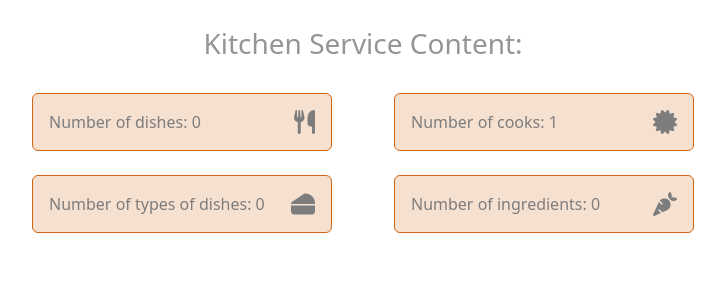
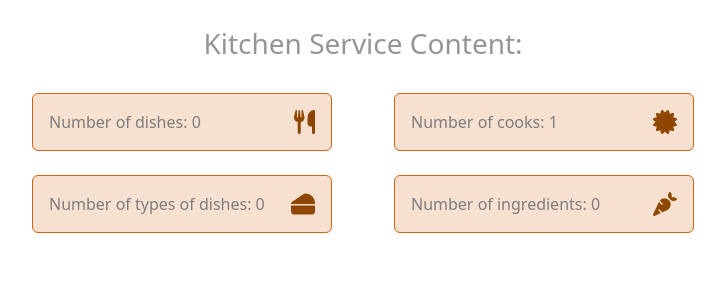
Before and after one commit to Iago-pixel/kitchen-service-mate, a Django app: page / in a window 1280 px wide. Shown: the part 373-678 px from the top of the page, without its empty margins (277-1002 px from the left). Run offline with Django 5.2, Linux system fonts and the light colour scheme; the visitor is signed in with stand-in values (Sample User, id 1); data comes from the database, SQL or seed files in the repository; data that the repository does not hold is empty; some libraries are stand-ins or nearby versions.

Commit message:
feat: update icon color in dish and cook cards for better visibility

```diff
--- a/templates/menu/index.html
+++ b/templates/menu/index.html
@@ -26,7 +26,7 @@
         <div class="card" style="width: 300px; border: solid 1px #D26415; color: #7D7D7D; background-color: rgb(210, 100, 21, 0.2);">
           <div class="card-body d-flex justify-content-between align-items-center">
             <span>Number of dishes: {{ num_dishes }}</span>
-            <span style="font-size: 1.5rem;"><i class="fa-solid fa-utensils"></i></span>
+            <span style="font-size: 1.5rem; color: #8E4600;"><i class="fa-solid fa-utensils"></i></span>
           </div>
         </div>
       </div>
@@ -34,7 +34,7 @@
         <div class="card" style="width: 300px; border: solid 1px #D26415; color: #7D7D7D; background-color: rgb(210, 100, 21, 0.2);">
           <div class="card-body d-flex justify-content-between align-items-center">
             <span>Number of cooks: {{ num_cooks }}</span>
-            <span style="font-size: 1.5rem;"><i class="fa-solid fa-certificate"></i></span>
+            <span style="font-size: 1.5rem; color: #8E4600;"><i class="fa-solid fa-certificate"></i></span>
           </div>
         </div>
       </div>
@@ -42,7 +42,7 @@
         <div class="card" style="width: 300px; border: solid 1px #D26415; color: #7D7D7D; background-color: rgb(210, 100, 21, 0.2);">
           <div class="card-body d-flex justify-content-between align-items-center">
             <span>Number of types of dishes: {{ num_types_of_dishes }}</span>
-            <span style="font-size: 1.5rem;"><i class="fa-solid fa-cheese"></i></span>
+            <span style="font-size: 1.5rem; color: #8E4600;"><i class="fa-solid fa-cheese"></i></span>
           </div>
         </div>
       </div>
@@ -50,7 +50,7 @@
         <div class="card" style="width: 300px; border: solid 1px #D26415; color: #7D7D7D; background-color: rgb(210, 100, 21, 0.2);">
           <div class="card-body d-flex justify-content-between align-items-center">
             <span>Number of ingredients: {{ num_ingredients }}</span>
-            <span style="font-size: 1.5rem;"><i class="fa-solid fa-carrot"></i></span>
+            <span style="font-size: 1.5rem; color: #8E4600;"><i class="fa-solid fa-carrot"></i></span>
           </div>
         </div>
       </div>
```
